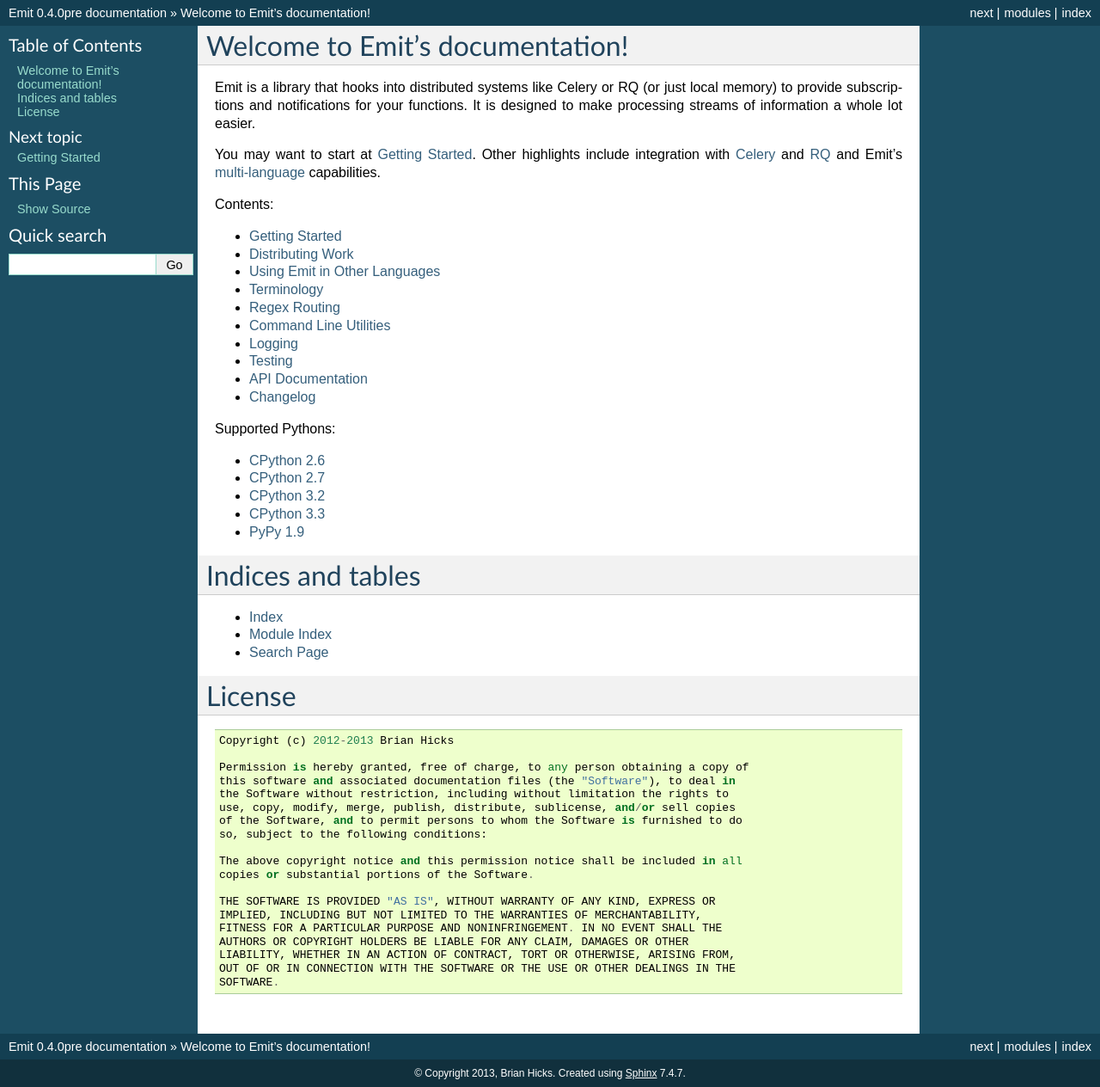
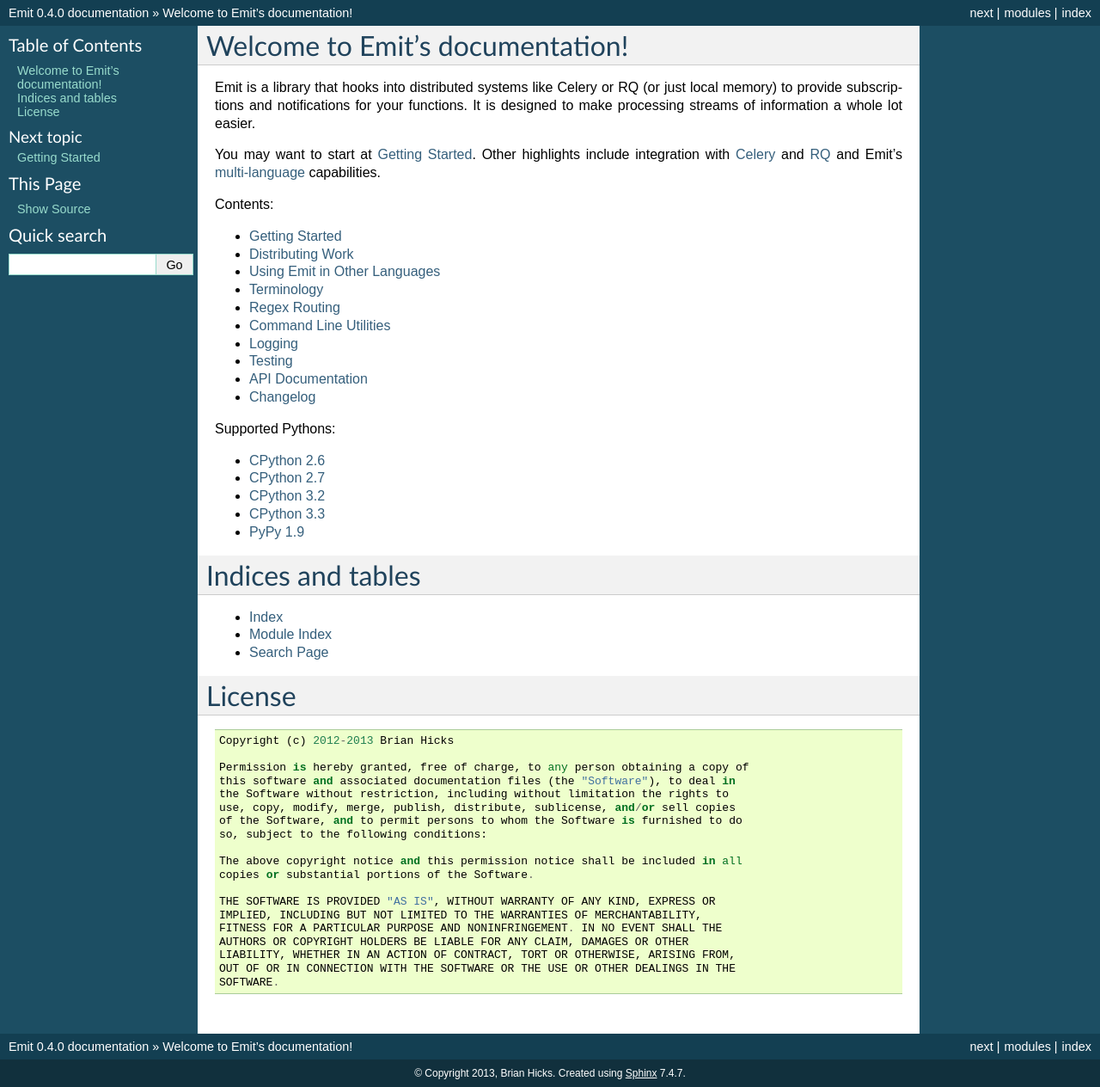
Before and after one commit to BrianHicks/emit, a Sphinx documentation site: the page built from docs/index.rst, in a window 1280 px wide. Shown: the whole page at 86% size. Built offline with Sphinx 7.4.7, drawn with Linux system fonts in a browser that asks for light colours.

Commit message:
remove pre tag from docs

```diff
--- a/docs/conf.py
+++ b/docs/conf.py
@@ -52,7 +52,7 @@
 # The short X.Y version.
 version = '0.4.0'
 # The full version, including alpha/beta/rc tags.
-release = '0.4.0pre'
+release = '0.4.0'
 
 # The language for content autogenerated by Sphinx. Refer to documentation
 # for a list of supported languages.
```
